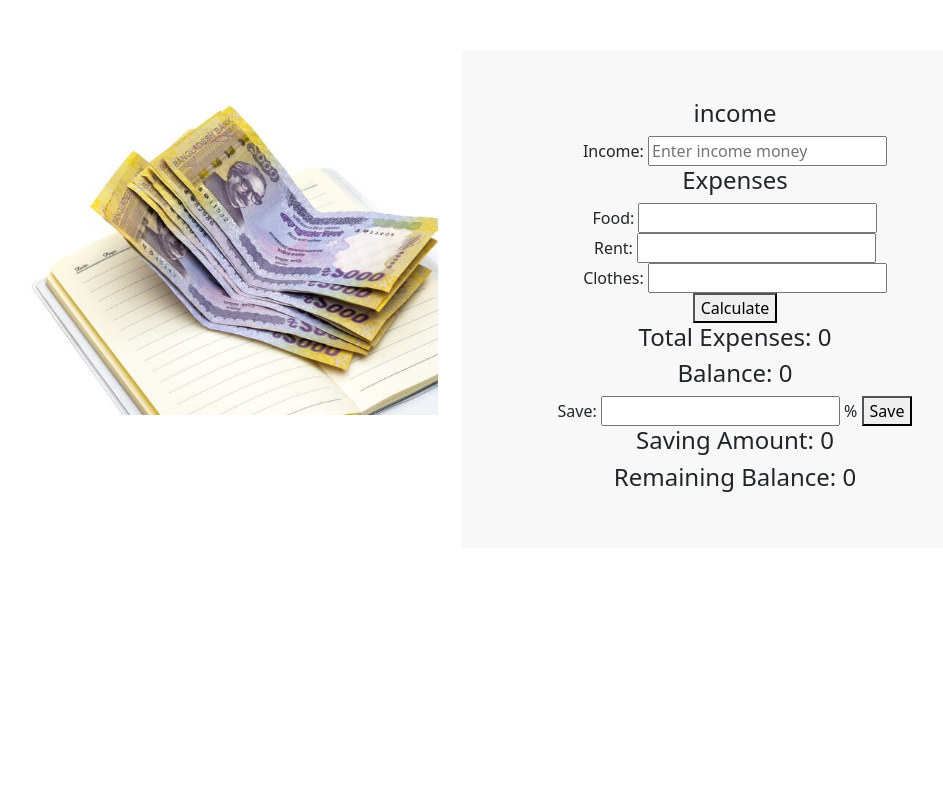
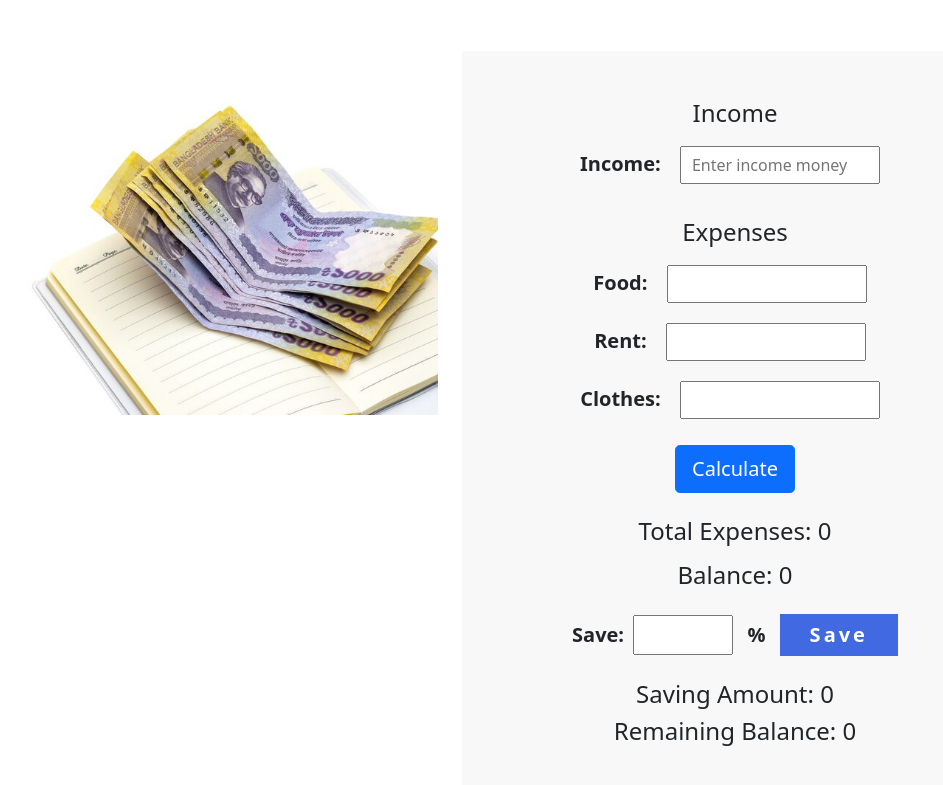
Before and after one commit to MuhammadBorhan/money-master-MuhammadBorhan, a plain HTML site: page index.html in a window 1280 px wide. Shown: the part 101-886 px from the top of the page, without its empty margins (190-1133 px from the left). Before the commit the page ends 800 px from the top, so only its background shows below. Drawn offline with nearby package versions, Linux system fonts and the light colour scheme.

Commit message:
custom style

```diff
--- a/css/style.css
+++ b/css/style.css
@@ -1,3 +1,35 @@
 .money-details{
     background-color: #F8F8F8;
 }
+
+label.input-label {
+    font-size: 20px;
+    font-weight: 600;
+    margin-right: 5px;
+}
+input.input-field {
+    width: 200px;
+    padding: 5px 10px;
+    margin: 10px;
+}
+input.save-input {
+    width: 100px;
+    height: 40px;
+    text-align: center;
+    font-size: 20px;
+    font-weight: bold;
+}
+button.save-button {
+    padding: 6px 30px;
+    font-size: 20px;
+    font-weight: bold;
+    background-color: royalblue;
+    color: white;
+    letter-spacing: 3px;
+    border: none;
+}
+span.save-percent {
+    font-size: 20px;
+    font-weight: bold;
+    margin: 0 10px;
+}
--- a/index.html
+++ b/index.html
@@ -26,36 +26,36 @@
 
         <section>
             <div class="row">
-                <div class="col-md-6">
+                <div class="col-md-6 col-12 mb-md-5">
                     <div class="money-img">
                         <img class="img-fluid" src="image/money.jpg" alt="">
                     </div>
                 </div>
-                <div class="col-md-6">
+                <div class="col-md-6 col-12">
                     <div class="money-details p-5 text-center">
                         <form action="">
-                            <h4>income</h4>
-                            <label for="">Income:</label>
-                            <input type="text" placeholder="Enter income money">
-                            <h4>Expenses</h4>
-                            <label for="">Food:</label>
-                            <input type="text"><br>
-                            <label for="">Rent:</label>
-                            <input type="text"><br>
-                            <label for="">Clothes:</label>
-                            <input type="text"><br>
-                            <button type="submit">Calculate</button>
+                            <h4>Income</h4>
+                            <label class="input-label" for="">Income:</label>
+                            <input type="text" class="input-field" placeholder="Enter income money">
+                            <h4 class="mt-4">Expenses</h4>
+                            <label class="input-label" for="">Food:</label>
+                            <input type="text" class="input-field"><br>
+                            <label class="input-label" for="">Rent:</label>
+                            <input type="text" class="input-field"><br>
+                            <label class="input-label" for="">Clothes:</label>
+                            <input type="text" class="input-field"><br>
+                            <button class="btn btn-lg btn-primary mt-3" type="submit">Calculate</button>
 
-                            <h4>Total Expenses: <span>0</span></h4>
-                            <h4>Balance: <span>0</span></h4>
+                            <h4 class="mt-4 mb-3">Total Expenses: <span>0</span></h4>
+                            <h4 class="mb-4">Balance: <span>0</span></h4>
 
-                            <label for="">Save:</label>
-                            <input type="text">
-                            <span>%</span>
-                            <button type="submit">Save</button>
+                            <label class="input-label" for="">Save:</label>
+                            <input type="text" class="save-input">
+                            <span class="save-percent">%</span>
+                            <button class="save-button" type="submit">Save</button>
 
-                            <h4>Saving Amount: <span>0</span></h4>
-                            <h4>Remaining Balance: <span>0</span></h4>
+                            <h4 class="mt-4">Saving Amount: <span>0</span></h4>
+                            <h4 class="remaining-bal">Remaining Balance: <span>0</span></h4>
                         </form>
                     </div>
                 </div>
```
